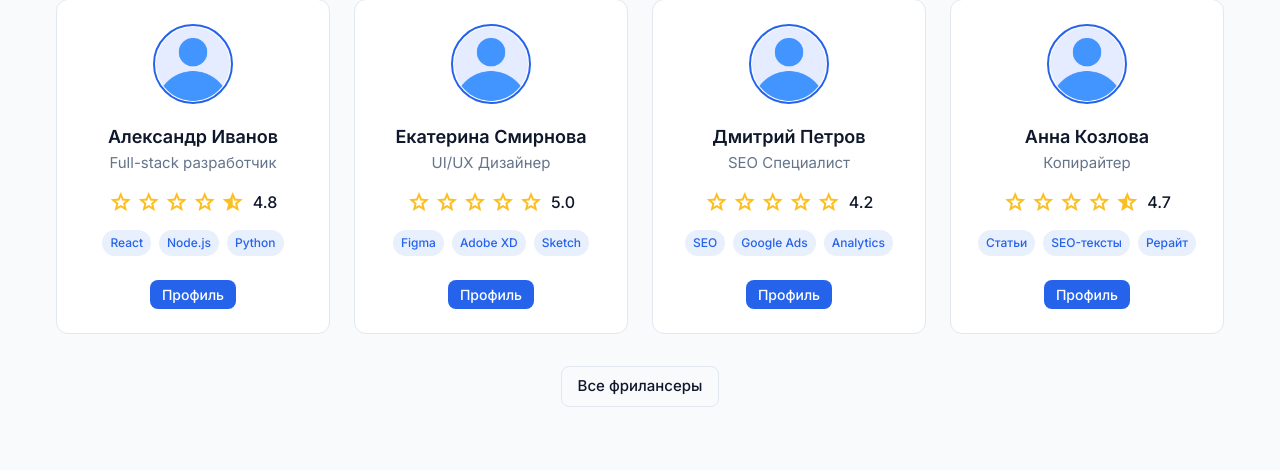
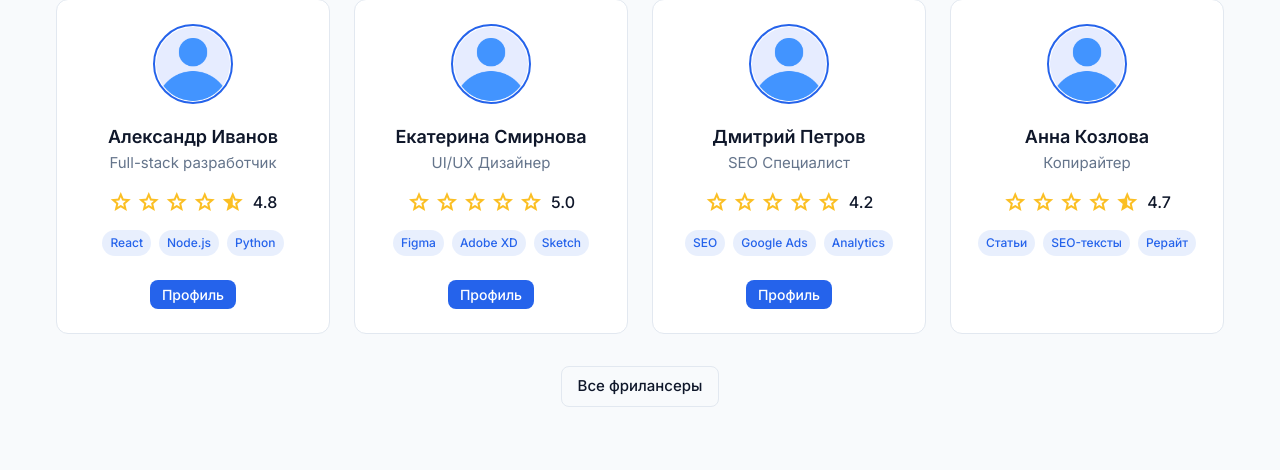
Before and after one commit to AbdunazarovHikmatullo/freelanceway, a Django app: page / in a window 1280 px wide. Shown: the part 1914-2384 px from the top of the page. Run offline with Django 5.2, Linux system fonts and the light colour scheme.

Commit message:
0.0.0.13

```diff
--- a/templates/main/index.html
+++ b/templates/main/index.html
@@ -19,7 +19,7 @@
                 </div>
 
                 <div class="btn-group">
-                    <a href="/projects/create" class="btn btn-primary">Разместить проект</a>
+                    <a href="{% url 'vacancy:create_vacancy' %}" class="btn btn-primary">Разместить проект</a>
                     <a href="{% url 'freelancers_list' %}" class="btn btn-outline">Найти фрилансера</a>
                 </div>
             </div>
@@ -58,7 +58,7 @@
             </div>
 
             <div class="view-all">
-                <a href="/categories" class="btn btn-outline">Все категории</a>
+                <a href="{% url 'freelancers_list' %}" class="btn btn-outline">Все категории</a>
             </div>
         </div>
     </section>
@@ -237,12 +237,11 @@
                         <span class="skill-tag">SEO-тексты</span>
                         <span class="skill-tag">Рерайт</span>
                     </div>
-                    <a href="/freelancers/4" class="btn btn-sm btn-primary">Профиль</a>
                 </div>
             </div>
 
             <div class="view-all">
-                <a href="/freelancers" class="btn btn-outline">Все фрилансеры</a>
+                <a href="{% url 'freelancers_list' %}" class="btn btn-outline">Все фрилансеры</a>
             </div>
         </div>
     </section>
@@ -340,8 +339,8 @@
             <h2 class="cta-title">Готовы начать работу над проектом?</h2>
             <p class="cta-description">Присоединяйтесь к тысячам клиентов и фрилансеров, которые уже используют FreelanceWay для реализации своих идей</p>
             <div class="btn-group" style="justify-content: center;">
-                <a href="/register" class="btn btn-lg btn-primary">Зарегистрироваться</a>
-                <a href="/projects" class="btn btn-lg btn-outline">Посмотреть проекты</a>
+                <a href="{% url 'users:register' %}" class="btn btn-lg btn-primary">Зарегистрироваться</a>
+                <a href="{% url 'vacancy:vacancies_list' %}" class="btn btn-lg btn-outline">Посмотреть проекты</a>
             </div>
         </div>
     </section>
```
Also changed, not shown: vacancy/views.py (+6 -6 lines), db.sqlite3.
